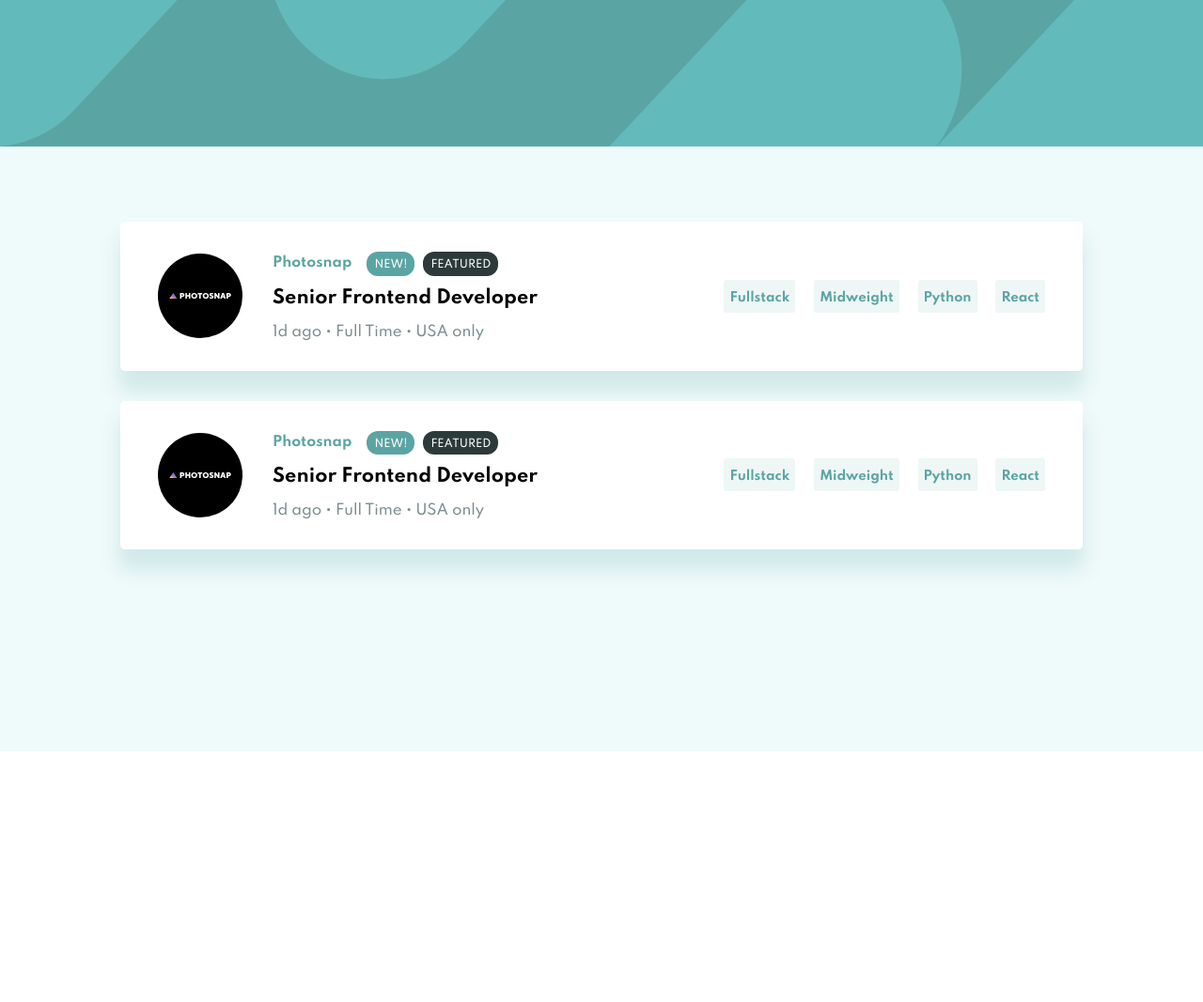
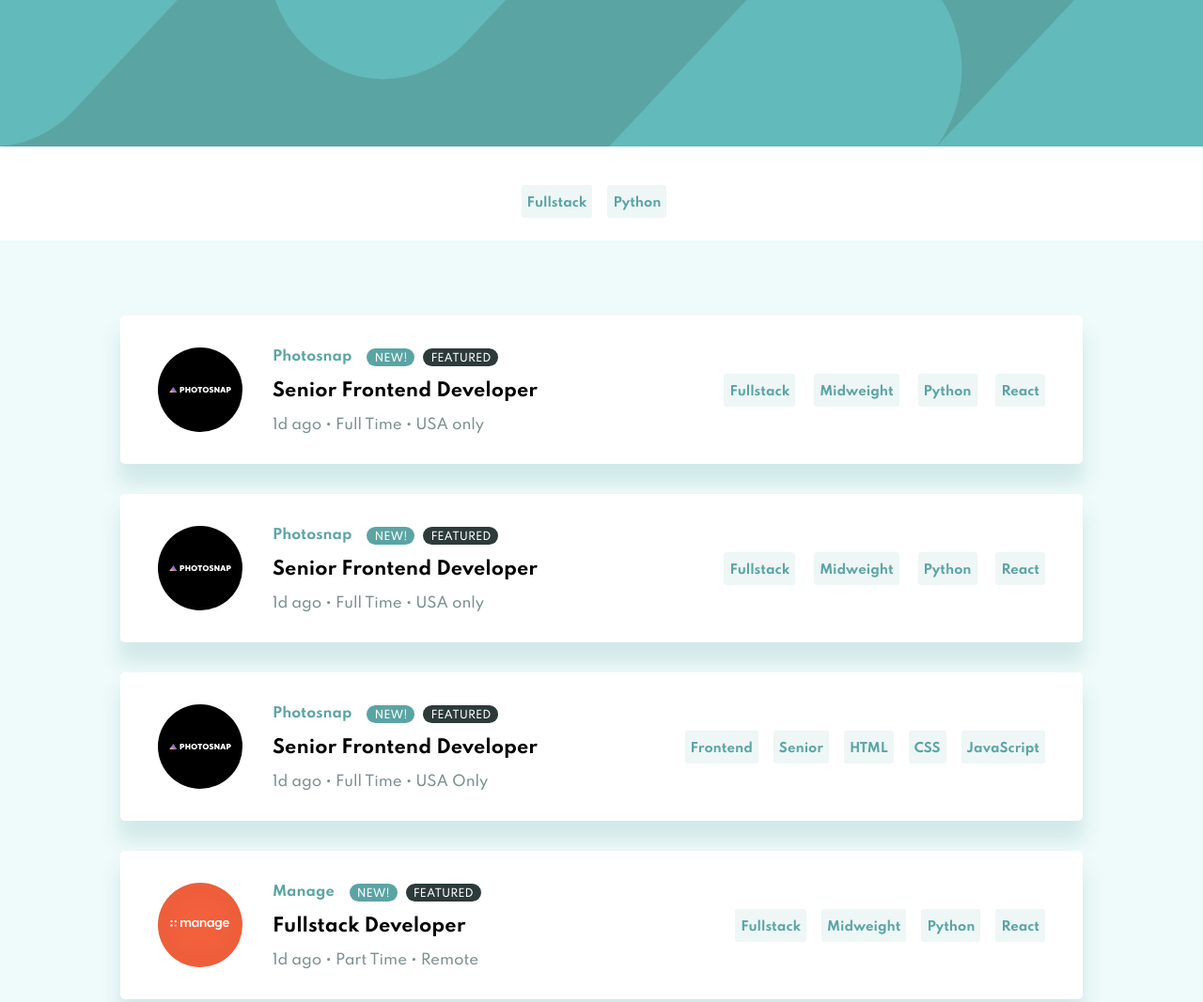
Before and after one commit to kyle4real/Job-Listings-Filtering, a plain HTML site: page index.html in a window 1280 px wide. Shown: the top 1067 px of the page at 94% size. Before the commit the page ends 800 px from the top, so only its background shows below. Drawn offline with Linux system fonts and the light colour scheme.

Commit message:
object oriented approach

```diff
--- a/assets/css/style.css
+++ b/assets/css/style.css
@@ -32,6 +32,7 @@ body {
     font-weight: 500;
     max-width: 1366px;
     margin: 0 auto;
+    user-select: none;
 }
 
 h1,
@@ -59,6 +60,7 @@ button {
     outline: none;
     font-family: var(--font-spartan);
     font-size: var(--font-size-body);
+    cursor: pointer;
 }
 
 img {
@@ -98,7 +100,7 @@ main {
     min-height: calc(100vh - var(--header-height));
 }
 
-/* Data Container */
+/* Jobs Container */
 .data__container {
     max-width: 1024px;
     width: calc(100% - 3rem);
@@ -127,6 +129,10 @@ main {
     padding: 2.2rem 20px 1.6rem 20px;
     display: flex;
     flex-direction: column;
+}
+
+.job__container:hover {
+    box-shadow: 0px 20px 20px 1px rgba(91, 164, 164, 0.3);
 }
 
 .job__container:not(:last-child) {
@@ -185,16 +191,12 @@ main {
 
 .new__banner,
 .featured__banner {
-    padding: 4px 8px;
+    padding: 4px 8px 1px 8px;
     color: white;
     border-radius: 12px;
     line-height: 1.3;
     text-transform: uppercase;
     margin-right: 9px;
-}
-.new__banner p,
-.featured__banner p {
-    margin-top: 3px;
     font-size: 0.7rem;
 }
 .new__banner {
@@ -237,7 +239,8 @@ main {
     }
 }
 
-.job__category {
+.job__category,
+.filter__category {
     background: var(--light-grayish-cyan-2);
     color: var(--desatuarted-dark-cyan);
     padding: 12px 6px 8px 6px;
@@ -256,3 +259,11 @@ main {
         margin-right: 0;
     }
 }
+
+.filter__container {
+    height: 100px;
+    background: white;
+    display: flex;
+    justify-content: center;
+    align-items: center;
+}
--- a/assets/js/main.js
+++ b/assets/js/main.js
@@ -0,0 +1,139 @@
+// UI Class
+class UI {
+    static displayJobs() {
+        const jobs = [
+            {
+                id: 1,
+                company: "Photosnap",
+                logo: "./images/photosnap.svg",
+                new: true,
+                featured: true,
+                position: "Senior Frontend Developer",
+                role: "Frontend",
+                level: "Senior",
+                postedAt: "1d ago",
+                contract: "Full Time",
+                location: "USA Only",
+                languages: ["HTML", "CSS", "JavaScript"],
+                tools: [],
+            },
+            {
+                id: 2,
+                company: "Manage",
+                logo: "./images/manage.svg",
+                new: true,
+                featured: true,
+                position: "Fullstack Developer",
+                role: "Fullstack",
+                level: "Midweight",
+                postedAt: "1d ago",
+                contract: "Part Time",
+                location: "Remote",
+                languages: ["Python"],
+                tools: ["React"],
+            },
+        ];
+
+        jobs.forEach((job) => UI.addBookToList(job));
+    }
+    static addBookToList(job) {
+        const dataContainer = document.getElementById("dataContainer");
+
+        // the container
+        const jobContainer = document.createElement("div");
+        jobContainer.className = "job__container";
+
+        // the img
+        const jobImg = document.createElement("img");
+        jobImg.className = "job__img";
+        jobImg.setAttribute("src", Utilities.parseImgLink(job.logo));
+        jobImg.setAttribute("alt", `${job.company} logo`);
+
+        // the job data
+        const jobData = document.createElement("div");
+        jobData.className = "job__data";
+
+        // top row
+        const dataTopRow = document.createElement("div");
+        dataTopRow.className = "data__top-row";
+        // top row - position
+        const company = document.createElement("h3");
+        company.className = "data__company";
+        company.textContent = job.company;
+        dataTopRow.appendChild(company);
+        // top row - banners
+        if (job.new) {
+            const newBanner = document.createElement("div");
+            newBanner.className = "new__banner";
+            newBanner.textContent = "new!";
+            dataTopRow.appendChild(newBanner);
+        }
+        if (job.featured) {
+            const featuredBanner = document.createElement("div");
+            featuredBanner.className = "featured__banner";
+            featuredBanner.textContent = "featured";
+            dataTopRow.appendChild(featuredBanner);
+        }
+
+        jobData.appendChild(dataTopRow);
+
+        // the position
+        const jobPosition = document.createElement("h2");
+        jobPosition.className = "data__position";
+        jobPosition.textContent = job.position;
+
+        jobData.appendChild(jobPosition);
+
+        // the info
+        const jobInfo = document.createElement("p");
+        jobInfo.className = "data__info";
+        jobInfo.textContent = `${job.postedAt} • ${job.contract} • ${job.location}`;
+
+        jobData.appendChild(jobInfo);
+
+        // the categories
+        const jobCategories = document.createElement("div");
+        jobCategories.className = "job__categories";
+
+        const jobRole = Utilities.addCategory(job.role);
+        jobCategories.appendChild(jobRole);
+        const jobLevel = Utilities.addCategory(job.level);
+        jobCategories.appendChild(jobLevel);
+        job.languages.forEach((language) => {
+            const jobLanguage = Utilities.addCategory(language);
+            jobCategories.appendChild(jobLanguage);
+        });
+        job.tools.forEach((tool) => {
+            const jobTool = Utilities.addCategory(tool);
+            jobCategories.appendChild(jobTool);
+        });
+
+        // append all to job container
+        jobContainer.appendChild(jobImg);
+        jobContainer.appendChild(jobData);
+        jobContainer.appendChild(jobCategories);
+
+        // append to data container
+        dataContainer.appendChild(jobContainer);
+    }
+}
+
+class Utilities {
+    static parseImgLink(link) {
+        return `assets${link.slice(1)}`;
+    }
+    static addCategory(data) {
+        const jobCategory = document.createElement("button");
+        jobCategory.className = "job__category";
+        jobCategory.textContent = data;
+        return jobCategory;
+    }
+}
+
+const main = () => {
+    UI.displayJobs();
+};
+
+document.addEventListener("DOMContentLoaded", () => {
+    main();
+});
--- a/index.html
+++ b/index.html
@@ -22,14 +22,18 @@
             />
         </header>
         <main>
-            <div class="data__container">
+            <div class="filter__container">
+                <div class="filter__category">Fullstack</div>
+                <div class="filter__category">Python</div>
+            </div>
+            <div class="data__container" id="dataContainer">
                 <div class="job__container">
                     <img class="job__img" src="assets/images/photosnap.svg" alt="photosnap" />
                     <div class="job__data">
                         <div class="data__top-row">
                             <h3 class="data__company">Photosnap</h3>
-                            <div class="new__banner"><p>New!</p></div>
-                            <div class="featured__banner"><p>Featured</p></div>
+                            <div class="new__banner">New!</div>
+                            <div class="featured__banner">Featured</div>
                         </div>
                         <h2 class="data__position">Senior Frontend Developer</h2>
                         <p class="data__info">1d ago • Full Time • USA only</p>
@@ -46,8 +50,8 @@
                     <div class="job__data">
                         <div class="data__top-row">
                             <h3 class="data__company">Photosnap</h3>
-                            <div class="new__banner"><p>New!</p></div>
-                            <div class="featured__banner"><p>Featured</p></div>
+                            <div class="new__banner">New!</div>
+                            <div class="featured__banner">Featured</div>
                         </div>
                         <h2 class="data__position">Senior Frontend Developer</h2>
                         <p class="data__info">1d ago • Full Time • USA only</p>
@@ -61,5 +65,6 @@
                 </div>
             </div>
         </main>
+        <script src="assets/js/main.js"></script>
     </body>
 </html>
```
